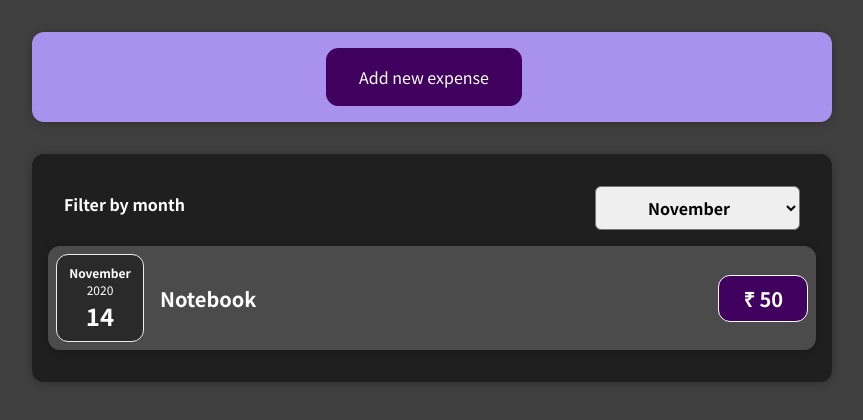
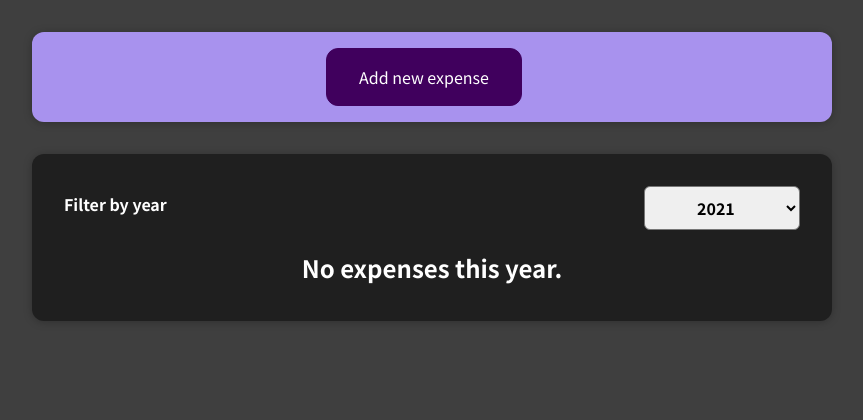
Before and after one commit to niitish/expense-tracker, a React (Create React App) app: page / in a window 1280 px wide. Shown: the top 420 px of the page, without its empty margins (208-1071 px from the left). Built offline with nearby package versions, Linux system fonts and the light colour scheme.

Commit message:
change month filter to year filter

```diff
--- a/src/components/Expenses.js
+++ b/src/components/Expenses.js
@@ -5,23 +5,20 @@ import Card from "./Card";
 import { useState } from "react";
 
 const Expenses = (props) => {
-  const [month, setMonth] = useState("November");
+  const [year, setYear] = useState("2021");
 
-  const filterChangeHandler = (selectedMonth) => {
-    setMonth(selectedMonth);
+  const filterChangeHandler = (selectedYear) => {
+    setYear(selectedYear);
   };
 
   const filteredExpenses = props.items.filter((expense) => {
-    return (
-      Intl.DateTimeFormat("en-US", { month: "long" }).format(expense.date) ===
-      month
-    );
+    return expense.date.getFullYear().toString() === year;
   });
 
   return (
     <div>
       <Card className="expenses">
-        <ExpensesFilter selected={month} onChangeFilter={filterChangeHandler} />
+        <ExpensesFilter selected={year} onChangeFilter={filterChangeHandler} />
         <ExpenseList items={filteredExpenses} />
       </Card>
     </div>
--- a/src/components/ExpensesFilter.js
+++ b/src/components/ExpensesFilter.js
@@ -9,20 +9,11 @@ const ExpenseFilter = (props) => {
   return (
     <div className="expenses-filter">
       <div className="expenses-filter__control">
-        <label>Filter by month</label>
+        <label>Filter by year</label>
         <select value={props.selected} onChange={dropdownChangeHandler}>
-          <option value="January">January</option>
-          <option value="February">February</option>
-          <option value="March">March</option>
-          <option value="April">April</option>
-          <option value="May">May</option>
-          <option value="June">June</option>
-          <option value="July">July</option>
-          <option value="August">August</option>
-          <option value="September">September</option>
-          <option value="October">October</option>
-          <option value="November">November</option>
-          <option value="December">December</option>
+          <option value="2021">2021</option>
+          <option value="2022">2022</option>
+          <option value="2023">2023</option>
         </select>
       </div>
     </div>
--- a/src/components/ExpensesList.js
+++ b/src/components/ExpensesList.js
@@ -3,7 +3,7 @@ import ExpenseItem from "./ExpenseItem";
 
 const ExpensesList = (props) => {
   if (props.items.length === 0) {
-    return <h2 className="expenses-list__fallback">No expenses this month.</h2>;
+    return <h2 className="expenses-list__fallback">No expenses this year.</h2>;
   }
   return (
     <div className="expenses-list">
```
